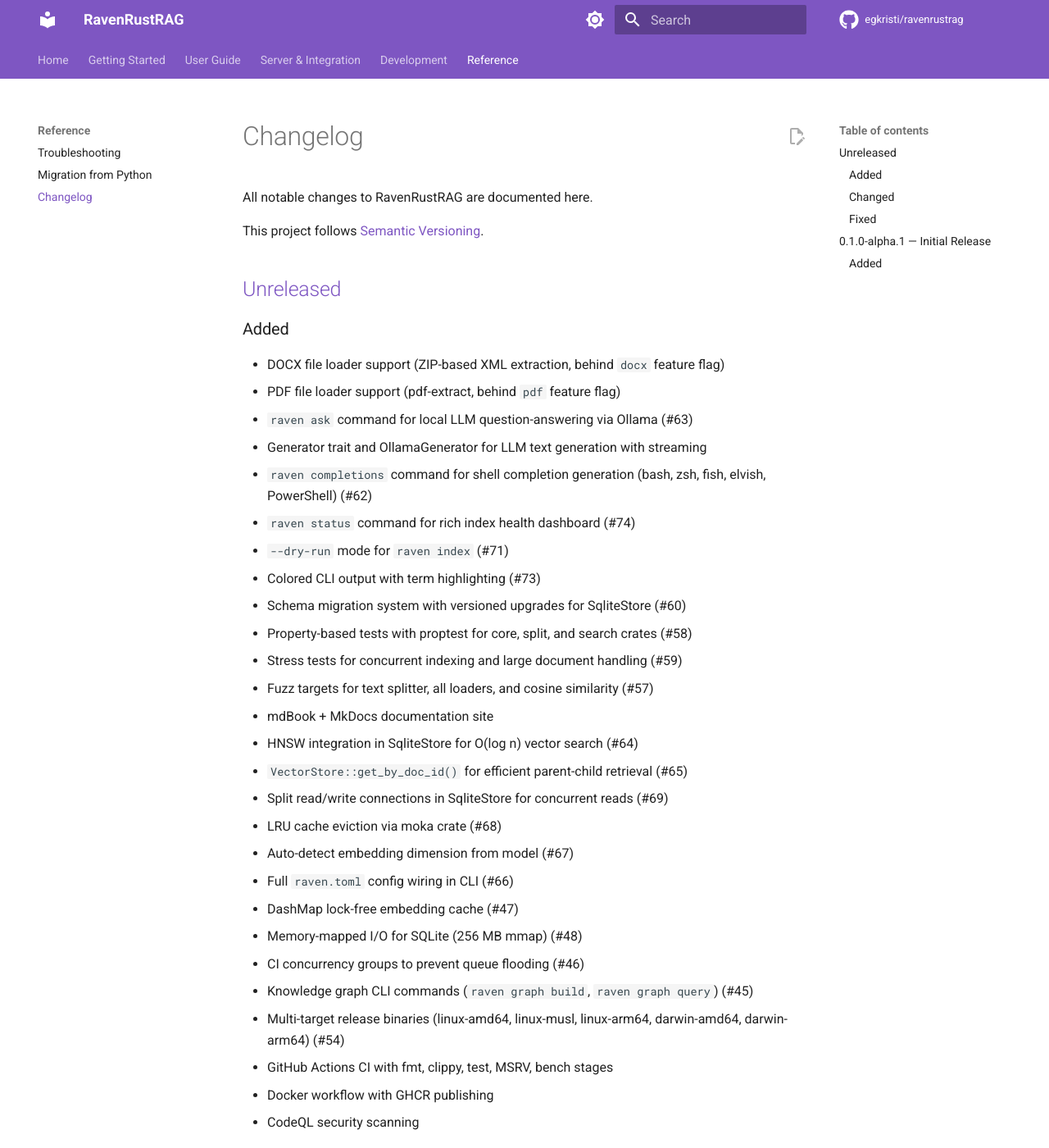
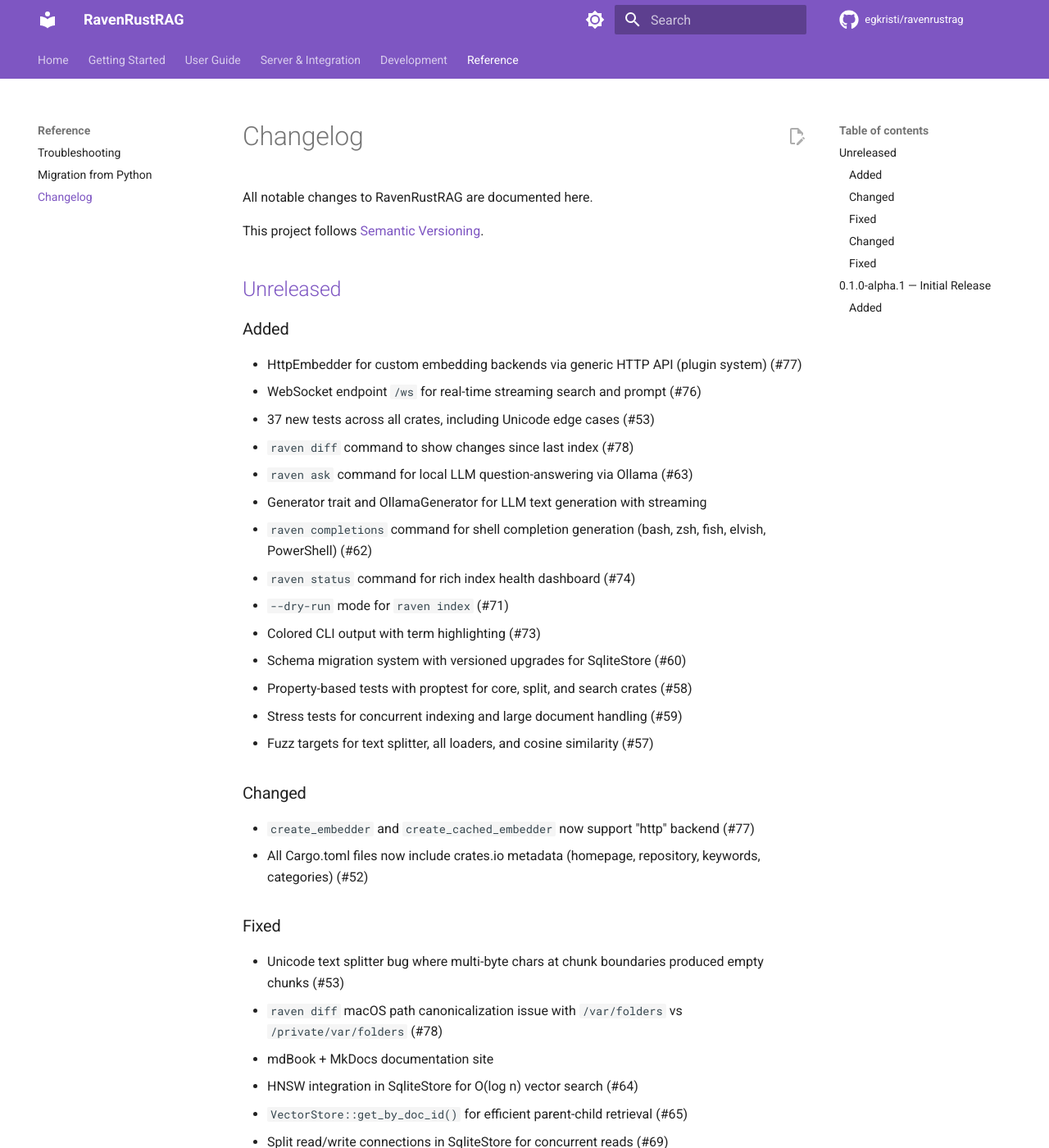
Before and after one commit to egkristi/ravenrustrag, an MkDocs documentation site: the page built from docs/changelog.md, in a window 1280 px wide and 1400 px high. Shown: the whole window at 82% size. Built offline with MkDocs 1.6.1 and Material for MkDocs 9.7.7, drawn with Linux system fonts in a browser that asks for light colours; comment, search, counter and statistics services are not loaded.

Commit message:
docs: update CHANGELOG and PLAN.md with completed issues #53 #76 #77 #78

```diff
--- a/docs/changelog.md
+++ b/docs/changelog.md
@@ -7,8 +7,10 @@
 ## [Unreleased]
 
 ### Added
-- DOCX file loader support (ZIP-based XML extraction, behind `docx` feature flag)
-- PDF file loader support (pdf-extract, behind `pdf` feature flag)
+- HttpEmbedder for custom embedding backends via generic HTTP API (plugin system) (#77)
+- WebSocket endpoint `/ws` for real-time streaming search and prompt (#76)
+- 37 new tests across all crates, including Unicode edge cases (#53)
+- `raven diff` command to show changes since last index (#78)
 - `raven ask` command for local LLM question-answering via Ollama (#63)
 - Generator trait and OllamaGenerator for LLM text generation with streaming
 - `raven completions` command for shell completion generation (bash, zsh, fish, elvish, PowerShell) (#62)
@@ -19,6 +21,14 @@
 - Property-based tests with proptest for core, split, and search crates (#58)
 - Stress tests for concurrent indexing and large document handling (#59)
 - Fuzz targets for text splitter, all loaders, and cosine similarity (#57)
+
+### Changed
+- `create_embedder` and `create_cached_embedder` now support "http" backend (#77)
+- All Cargo.toml files now include crates.io metadata (homepage, repository, keywords, categories) (#52)
+
+### Fixed
+- Unicode text splitter bug where multi-byte chars at chunk boundaries produced empty chunks (#53)
+- `raven diff` macOS path canonicalization issue with `/var/folders` vs `/private/var/folders` (#78)
 - mdBook + MkDocs documentation site
 - HNSW integration in SqliteStore for O(log n) vector search (#64)
 - `VectorStore::get_by_doc_id()` for efficient parent-child retrieval (#65)
```
Also changed, not shown: CHANGELOG.md (+12 -0 lines), PLAN.md (+6 -6 lines).
